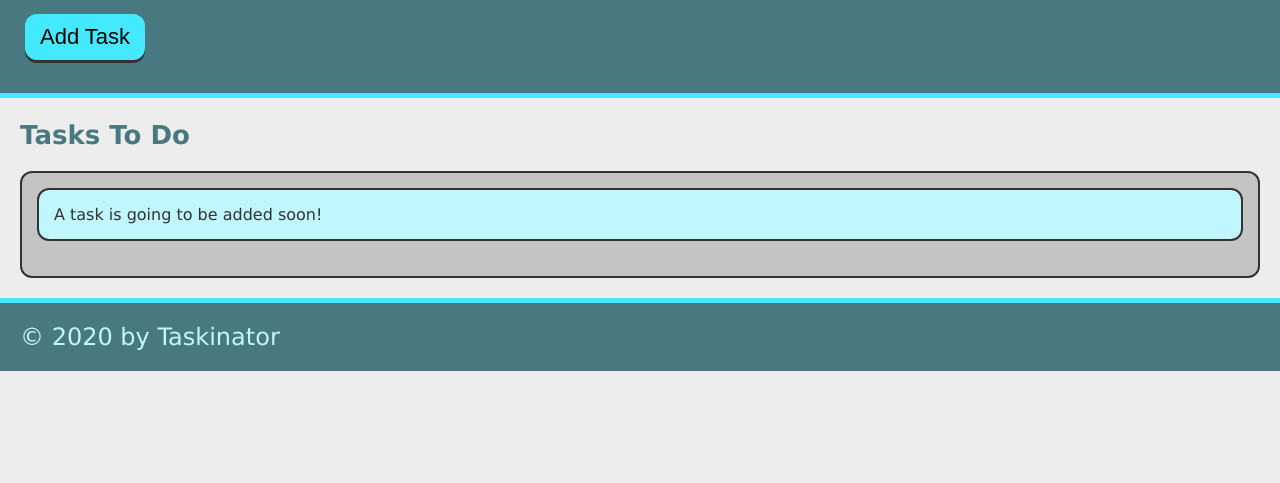
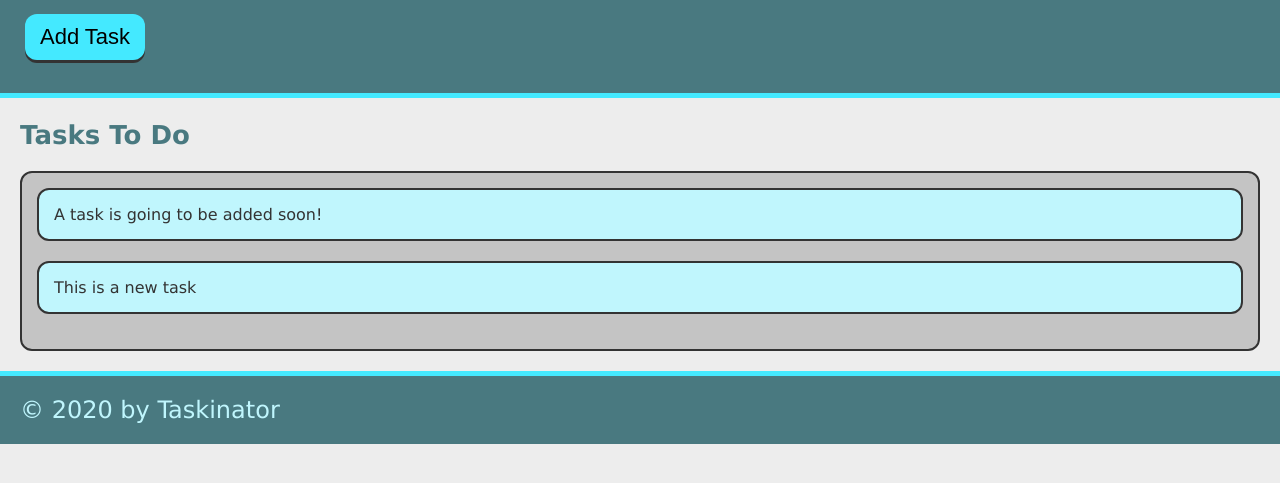
Before and after one commit to maplesyrupman/taskinator, a plain HTML site: page index.html in a window 1280 px wide. Both pictures are taken after a click on the button "Add Task". Shown: the part 115-598 px from the top of the page. Drawn offline with Linux system fonts and the light colour scheme.

Commit message:
add ability to add task

```diff
--- a/assets/js/script.js
+++ b/assets/js/script.js
@@ -0,0 +1,11 @@
+const buttonEl = document.querySelector('#save-task');
+const tasksToDoEl = document.querySelector('#tasks-to-do');
+
+const createTaskHandler = () => {
+    let listItemEl = document.createElement('li');
+    listItemEl.className = 'task-item';
+    listItemEl.textContent = 'This is a new task';
+    tasksToDoEl.appendChild(listItemEl);
+};
+
+buttonEl.addEventListener('click', createTaskHandler);
--- a/index.html
+++ b/index.html
@@ -12,13 +12,13 @@
     <header>
         <h1 class='page-title'>Taskinator</h1>
         <p>Click the button below to add a new task!</p>
-        <button class='btn'>Add Task</button>
+        <button id='save-task' class='btn'>Add Task</button>
     </header>
 
     <main>
         <section class='task-list-wrapper'>
             <h2 class='list-title'>Tasks To Do</h2>
-            <ul class='task-list'>
+            <ul id='tasks-to-do' class='task-list'>
                 <li class='task-item'>A task is going to be added soon!</li>
             </ul>
         </section>
```
